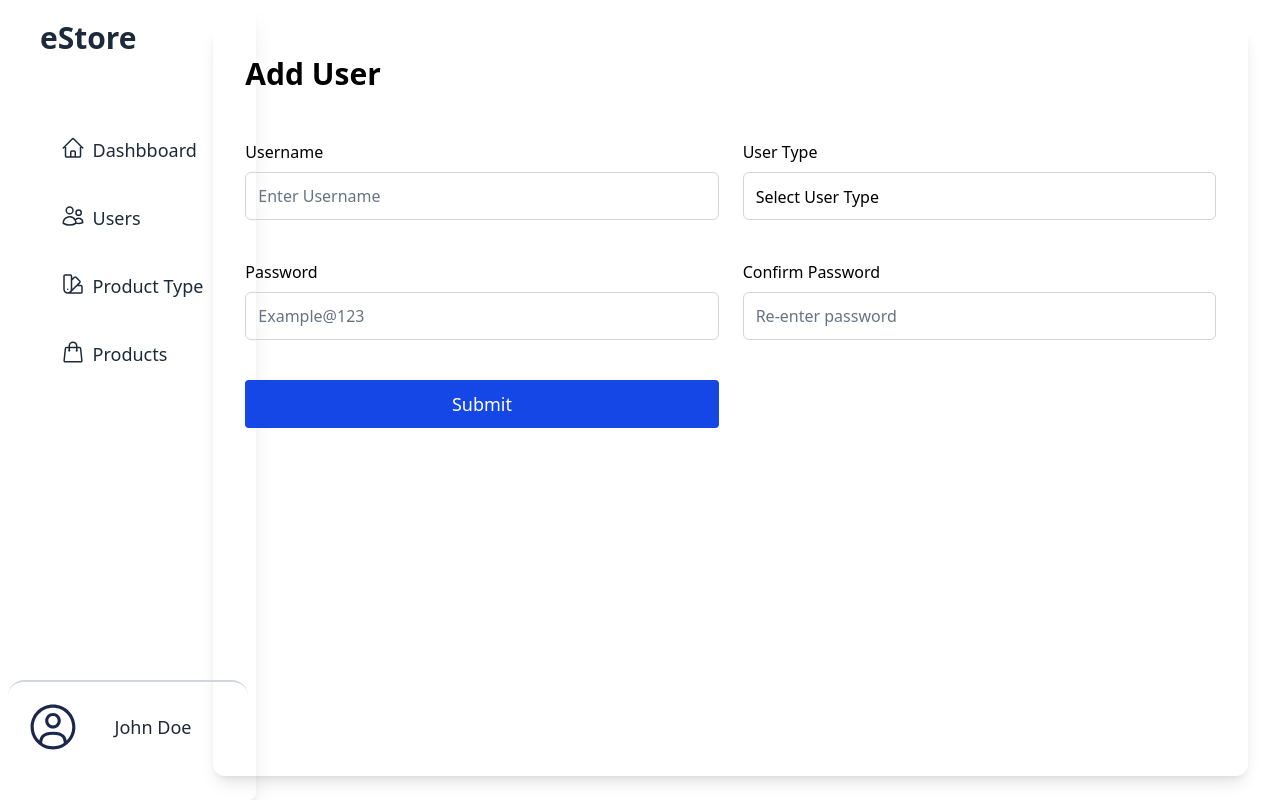
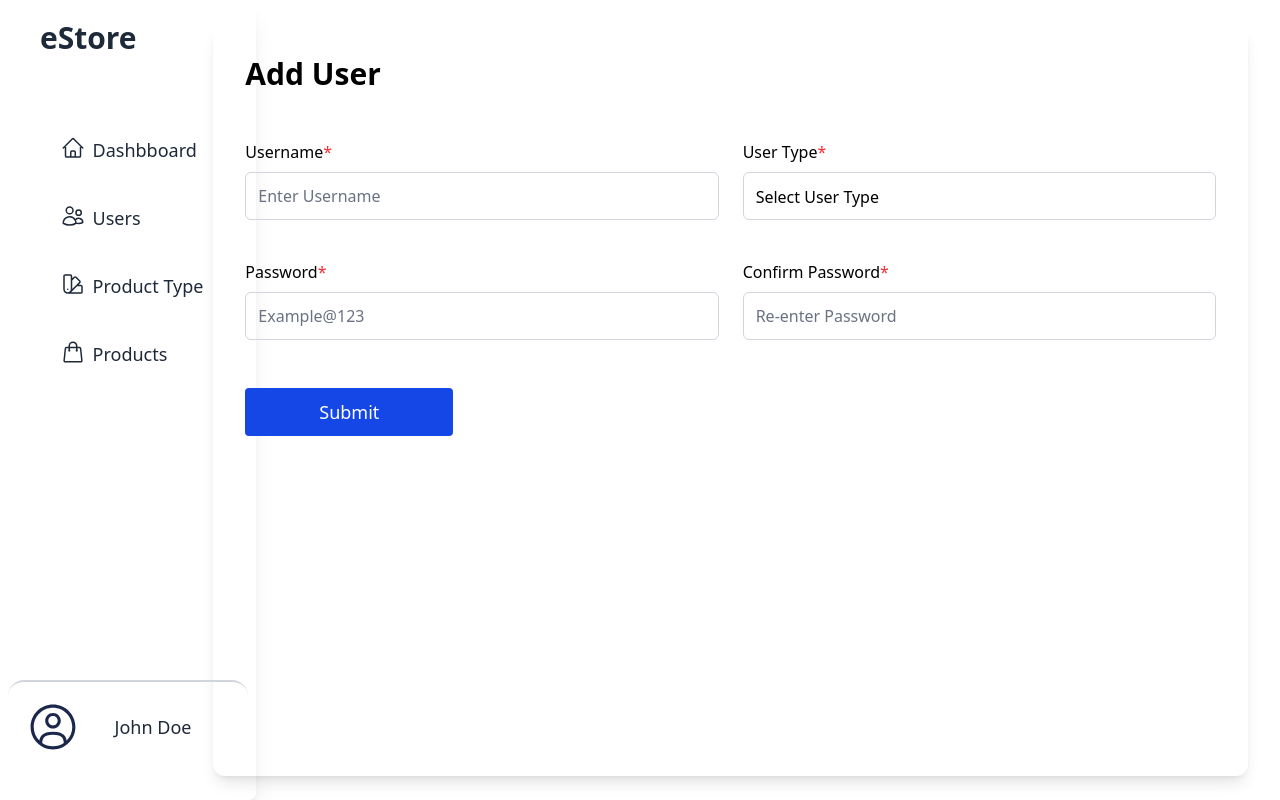
Before and after one commit to ilyaprytkov/eStore, a Next.js app in the folder admin/: page /users/add in a window 1280 px wide. Built offline with nearby package versions, Linux system fonts and the light colour scheme.

Commit message:
Creating button & input components and small refactoring code

```diff
--- a/admin/package.json
+++ b/admin/package.json
@@ -9,9 +9,11 @@
     "lint": "eslint"
   },
   "dependencies": {
+    "clsx": "^2.1.1",
     "next": "16.3.2",
     "react": "19.2.8",
-    "react-dom": "19.2.8"
+    "react-dom": "19.2.8",
+    "tailwind-merge": "^3.6.0"
   },
   "devDependencies": {
     "@tailwindcss/postcss": "^4",
--- a/admin/src/app/(withLayout)/users/add/page.jsx
+++ b/admin/src/app/(withLayout)/users/add/page.jsx
@@ -1,3 +1,7 @@
+import {Button}  from "@/shared/ui/button";
+import { Input } from "@/shared/ui/input";
+import Label from "@/shared/ui/label";
+
 export default function() {
     return(
         <div>
@@ -5,19 +9,11 @@ export default function() {
 
             <form className="grid gap-x-6 gap-y-10 mt-10 grid-cols-2 px-2">
                 <div className="grid gap-2">
-                    <div className="text-sm lg:text-base h-fit">
-                        <label>Username</label>
-                    </div>
-                    <input
-                        type="text"
-                        placeholder="Enter Username"
-                        className="custom-input"
-                    />
+                    <Label required={true}>Username</Label>
+                    <Input placeholder="Enter Username"/>
                 </div>
                 <div className="grid gap-2">
-                    <div className="text-sm lg:text-base h-fit">
-                        <label>User Type</label>
-                    </div>
+                    <Label required={true}>User Type</Label>
                     <select className="custom-input appearance-none bg-white cursor-pointer">
                         <option value="">Select User Type</option>
                         <option value="Super Admin">Super Admin</option>
@@ -26,27 +22,15 @@ export default function() {
                     </select>
                 </div>
                 <div className="grid gap-2">
-                    <div className="text-sm lg:text-base h-fit">
-                        <label>Password</label>
-                    </div>
-                    <input
-                        type="text"
-                        placeholder="Example@123"
-                        className="custom-input"
-                    />
+                    <Label required={true}>Password</Label>
+                    <Input placeholder="Example@123"/>
                 </div>
                 <div className="grid gap-2">
-                    <div className="text-sm lg:text-base h-fit">
-                        <label>Confirm Password</label>
-                    </div>
-                    <input
-                        type="text"
-                        placeholder="Re-enter password"
-                        className="custom-input"
-                    />
+                    <Label required={true}>Confirm Password</Label>
+                    <Input placeholder="Re-enter Password"/>
                 </div>
 
-                <button className="custom-submit-btn">Submit</button>
+                <Button className="w-52 col-span-2 mt-2">Submit</Button>
             </form>
         </div>
     )
--- /dev/null
+++ b/admin/src/features/view/index.jsx
@@ -0,0 +1,13 @@
+function Condition({if: condition, children, else: elseNode = null}) {
+    if(condition) {
+        return <>{children}</>
+    }
+
+    return elseNode;
+};
+
+const View = {
+    Condition,
+};
+
+export { View };
--- /dev/null
+++ b/admin/src/shared/lib/utils.jsx
@@ -0,0 +1,6 @@
+import clsx from "clsx";
+import { twMerge } from "tailwind-merge";
+
+export function cn(...classNames) {
+    return twMerge(clsx(classNames));
+}
--- /dev/null
+++ b/admin/src/shared/ui/button/index.jsx
@@ -0,0 +1,14 @@
+import { cn } from "@/shared/lib/utils"
+
+export function Button({className, onClick, children, ...props}) {
+    return (
+        <div>
+            <button
+                className={cn("custom-submit-btn", className)}
+                onClick={onClick}
+            >
+                {children}
+            </button>
+        </div>
+    )
+}
--- /dev/null
+++ b/admin/src/shared/ui/input/index.jsx
@@ -0,0 +1,13 @@
+import { cn } from "@/shared/lib/utils";
+
+export function Input({type, className, ...props}) {
+    return (
+        <div>
+            <input
+                type={type}
+                className={cn("custom-input", className)}
+                {...props}
+            />
+        </div>
+    )
+}
--- /dev/null
+++ b/admin/src/shared/ui/label/index.jsx
@@ -0,0 +1,13 @@
+import { View } from "@/features/view";
+import { cn } from "@/shared/lib/utils";
+
+export default function Label({className, required, children}) {
+    return (
+        <div className={cn("text-sm lg:text-base h-fit", className)}>
+            <label>{children}</label>
+            <View.Condition if={required}>
+                <span className="text-red-500">*</span>
+            </View.Condition>
+        </div>
+    )
+}
```
Also changed, not shown: 1 other file (tests, documents, lock files or other folders).
